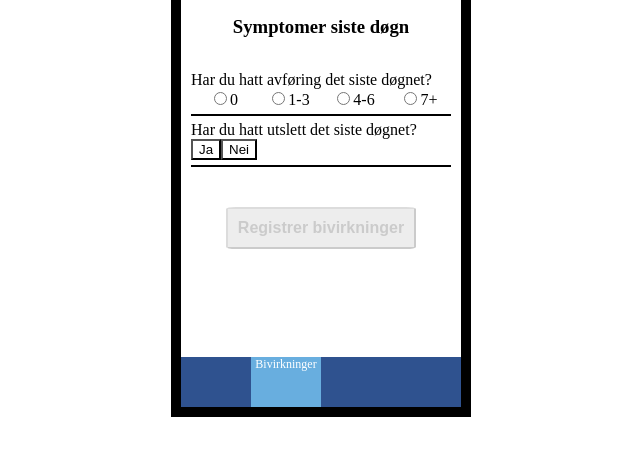
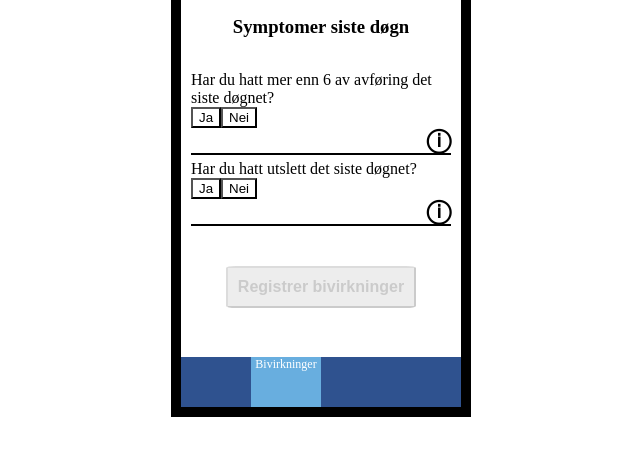
Before and after one commit to hildtest/hildtest.github.io, a plain HTML site: page index.html in a window 1280 px wide. Shown: the part 71-526 px from the top of the page, without its empty margins (319-959 px from the left). Drawn offline with Linux system fonts and the light colour scheme.

Commit message:
creating a more compact code

```diff
--- a/css/style.css
+++ b/css/style.css
@@ -79,8 +79,6 @@ button {
 	background: white;
 }
 
-.liste_bivirkninger_div {}
-
 #angi_antall {
 	position: absolute;
 }
@@ -104,7 +102,8 @@ button {
 }
 
 .bivirkninger {
-	padding-bottom: 5px;
+	position: relative;
+	padding-bottom: 25px;
 	padding-top: 5px;
 	border-bottom: 2px solid black;
 }
@@ -156,3 +155,42 @@ button {
 	opacity: 0.2;
 	color: black;
 }
+
+.informasjon_om_bivirkningen_div {
+	position: absolute;
+	right: 0px;
+	bottom: 0px;
+}
+
+.forstorret_knapp {
+	font-weight: bold;
+	font-size: 150%;
+}
+
+.ingen_kant_eller_bakgrunn {
+	padding: 0;
+	border: none;
+	background: none;
+
+}
+
+.overflate_div {
+	position: absolute;
+	padding: 10px;
+	top: 50px;
+	left: 10px;
+	right: 10px;
+	height: 50%;
+	border: 3px solid black;
+	background-color: white;
+	z-index: 2;
+}
+
+.overflate_div_blank {
+	position: absolute;
+	top: 0px;
+	width: 100%;
+	height: 100%;
+	background-color: transparent;
+	z-index: 1;
+}
--- a/index.html
+++ b/index.html
@@ -24,6 +24,7 @@ Dette er en mock-up av appen</title>
 	<script type="text/javascript" src="js/background.js"></script>
 	<script type="text/javascript" src="js/content.js"></script>
 	<script type="text/javascript" src="js/registrer_alle_bivirkninger.js"></script>
+	<script type="text/javascript" src="js/informasjon_om_bivirkning.js"></script>
 	<script type="text/javascript" src="js/slider2_versjon.js"></script>
 	<script type="text/javascript" src="js/alternativer_versjon.js"></script>
 	<script type="text/javascript" src="js/ja_nei_versjon.js"></script>
--- a/js/alternativer_versjon.js
+++ b/js/alternativer_versjon.js
@@ -6,13 +6,10 @@ var mengde_array = ["0", "1-3", "4-6", "7+"]
 var aktuell_index = 0
 
 
-LagBivirkningElementForRadioKnapper = function (i, bivirkningen, hver_bivirkning_div) {
+LagBivirkningElementForRadioKnapper = function (i, bivirkningen, hver_bivirkning_div, sporsmal_div, innhold_div, resultat_div, endre_knapp) {
 	hver_bivirkning_div.innerHTML = ""
 
-	var sporsmal_div = document.createElement("div")
-	var innhold_div = document.createElement("div")
 	innhold_div.className = "innhold_div_flex"
-	var resultat_div = document.createElement("div")
 
 	var sporsmal_container = document.createElement("div")
 	//sporsmal_container.className = "sporsmal_container_flex"
@@ -20,11 +17,6 @@ LagBivirkningElementForRadioKnapper = function (i, bivirkningen, hver_bivirkning
 	var sporsmal_innhold_div = document.createElement("div")
 	sporsmal_innhold_div.className = "sporsmal_innhold_div"
 	sporsmal_innhold_div.innerHTML = "Har du hatt " + bivirkningen + " det siste døgnet? ";
-
-	var endre_knapp = document.createElement("button")
-	endre_knapp.innerHTML = "Endre"
-	endre_knapp.className = "endre_knapp"
-	BindEndreKnapp2(i, bivirkningen, endre_knapp, hver_bivirkning_div)
 
 	innhold_div.innerHTML = ""
 
@@ -51,13 +43,8 @@ LagBivirkningElementForRadioKnapper = function (i, bivirkningen, hver_bivirkning
 		BindRadioHendelse(i, bivirkningen, radio_input, hver_bivirkning_div, innhold_div, resultat_div)
 	}
 
-	hver_bivirkning_div.appendChild(sporsmal_div)
 	sporsmal_div.appendChild(sporsmal_container)
 	sporsmal_container.appendChild(sporsmal_innhold_div)
-
-	hver_bivirkning_div.appendChild(innhold_div)
-	hver_bivirkning_div.appendChild(resultat_div)
-
 }
 
 
@@ -71,11 +58,3 @@ BindRadioHendelse = function (index, bivirkningen, radio_input, hver_bivirkning_
 		OppdaterFargePaKnapp(registrer_alle_bivirkninger_knapp)
 	}
 }
-
-BindEndreKnapp2 = function (index, bivirkningen, endre_knapp, hver_bivirkning_div) {
-	endre_knapp.onclick = function () {
-		//console.log(index)
-		LagBivirkningElementForRadioKnapper(index, bivirkningen, hver_bivirkning_div)
-		hver_bivirkning_div.classList.remove("active_div")
-	}
-}
--- a/js/content.js
+++ b/js/content.js
@@ -1,7 +1,7 @@
 var content = document.getElementById("content")
 
 //dikotom vs. numerisk
-var bivirkninger = [["avføring", "numerisk"], ["utslett", "dikotom"]]
+var bivirkninger = [["avføring", "numerisk", 6], ["utslett", "dikotom"]]
 //["oppkast", "numerisk"], ["utslett", "dikotom"]
 var status_bivirkninger = []
 for (var i = 0; i < bivirkninger.length; i++) {
@@ -9,6 +9,9 @@ for (var i = 0; i < bivirkninger.length; i++) {
 }
 
 var aktuell_index = 0
+
+var stilart_numerisk = "ja_nei" //radioknapper, slider, ja_nei
+var stilart_dikotom = "ja_nei"
 
 var liste_bivirkninger_div = document.createElement("div")
 liste_bivirkninger_div.classList.add("liste_bivirkninger_div")
@@ -28,25 +31,79 @@ ring_sykehuset_div.classList.add("ring_sykehuset_div")
 ring_sykehuset_div.style.display = "none"
 content.appendChild(ring_sykehuset_div)
 
+var overflate_div = document.createElement("div")
+overflate_div.classList.add("overflate_div")
+overflate_div.style.display = "none"
+content.appendChild(overflate_div)
+
+var overflate_div_blank = document.createElement("div")
+overflate_div_blank.classList.add("overflate_div_blank")
+overflate_div_blank.style.display = "none"
+content.appendChild(overflate_div_blank)
+
+
+
 
 LagListe = function (array) {
 	liste_bivirkninger_div.innerHTML = ""
 
 	for (var i = 0; i < array.length; i++) {
-		var bivirkningen = array[i][0]
-		var bivirkning_talltype = array[i][1]
+		//var bivirkningen = array[i][0]
+		//var bivirkning_talltype = array[i][1]
 		var hver_bivirkning_div = document.createElement("div")
 		hver_bivirkning_div.className = "bivirkninger"
-		if (bivirkning_talltype == "numerisk") {
-			LagBivirkningElementForRadioKnapper(i, bivirkningen, hver_bivirkning_div)
-		}
-		else {
-			LagBivirkningElementForJaNeiKnapper(i, bivirkningen, hver_bivirkning_div)
-		}
+		LagBivirkningElement(i, array, hver_bivirkning_div, stilart_numerisk)
 		liste_bivirkninger_div.appendChild(hver_bivirkning_div)
 	}
 }
 
+LagBivirkningElement = function (i, array, hver_bivirkning_div, stilart_numerisk) {
+	hver_bivirkning_div.innerHTML = ""
+
+	var bivirkningen = array[i][0]
+	var bivirkning_talltype = array[i][1]
+
+	var sporsmal_div = document.createElement("div")
+	var innhold_div = document.createElement("div")
+	var resultat_div = document.createElement("div")
+
+	var endre_knapp = document.createElement("button")
+	endre_knapp.innerHTML = "Endre"
+	endre_knapp.className = "endre_knapp"
+	BindEndreKnapp(i, bivirkningen, endre_knapp, hver_bivirkning_div, bivirkning_talltype, stilart_numerisk)
+
+	if (bivirkning_talltype == "numerisk") {
+		if (stilart_numerisk == "radioknapper") {
+			LagBivirkningElementForRadioKnapper(i, bivirkningen, hver_bivirkning_div, sporsmal_div, innhold_div, resultat_div, endre_knapp)
+		}
+		else if (stilart_numerisk == "slider") {
+			LagBivirkningElementForSlider(i, bivirkningen, hver_bivirkning_div, sporsmal_div, innhold_div, resultat_div, endre_knapp)
+		}
+		else if (stilart_numerisk == "ja_nei") {
+			var bivirkningen_grense = array[i][2]
+			LagBivirkningElementForJaNeiKnapperMedGrense(i, bivirkningen, bivirkningen_grense, hver_bivirkning_div, sporsmal_div, innhold_div, resultat_div, endre_knapp)
+		}
+	}
+	else if (bivirkning_talltype == "dikotom") {
+		LagBivirkningElementForJaNeiKnapper(i, bivirkningen, hver_bivirkning_div, sporsmal_div, innhold_div, resultat_div, endre_knapp)
+	}
+	hver_bivirkning_div.appendChild(sporsmal_div)
+	hver_bivirkning_div.appendChild(innhold_div)
+	hver_bivirkning_div.appendChild(resultat_div)
+	VisInformasjonKnappOmBivirkningen(hver_bivirkning_div, bivirkningen)
+}
+
+BindEndreKnapp = function (index, bivirkningen, endre_knapp, hver_bivirkning_div, bivirkning_talltype, stilart_numerisk) {
+	endre_knapp.onclick = function () {
+		//console.log(index)
+		LagBivirkningElement(index, bivirkningen, bivirkning_talltype, hver_bivirkning_div, stilart_numerisk)
+		hver_bivirkning_div.classList.remove("active_div")
+	}
+}
+
+VisDivSomGarOverInnhold = function () {
+
+}
 
 SkjulDiv = function (div) {
 	console.log(div)
--- /dev/null
+++ b/js/informasjon_om_bivirkning.js
@@ -0,0 +1,43 @@
+VisInformasjonKnappOmBivirkningen = function (hver_bivirkning_div, bivirkningen) {
+	var informasjon_om_bivirkningen_div = document.createElement("div")
+	informasjon_om_bivirkningen_div.className = "informasjon_om_bivirkningen_div"
+	var informasjon_om_bivirkningen_knapp = document.createElement("button")
+	informasjon_om_bivirkningen_knapp.classList.add("forstorret_knapp")
+	informasjon_om_bivirkningen_knapp.classList.add("ingen_kant_eller_bakgrunn")
+	informasjon_om_bivirkningen_knapp.innerHTML = "&#9432"
+	informasjon_om_bivirkningen_div.appendChild(informasjon_om_bivirkningen_knapp)
+	hver_bivirkning_div.appendChild(informasjon_om_bivirkningen_div)
+
+	BindHendelseInformasjonOmBivirkningen(informasjon_om_bivirkningen_knapp, bivirkningen)
+}
+
+BindHendelseInformasjonOmBivirkningen = function (knapp, bivirkningen) {
+	knapp.onclick = function () {
+		console.log(bivirkningen)
+		VisRelevantInformasjon(overflate_div, overflate_div_blank, bivirkningen)
+	}
+}
+
+VisRelevantInformasjon = function (div, div_blank, bivirkningen) {
+	div.style.display = "block"
+	div_blank.style.display = "block"
+	div_blank.style.padding = "0px"
+	div.innerHTML = ""
+	div.innerHTML += "Her står det relevant informasjon om bivirkningen. <br>"
+	div.innerHTML += "Som hvor vanlig den er, hvorfor den er alvorlig og hva man bør gjøre hvis den er såpass alvorlig.<br>"
+	div.innerHTML += "<br>"
+
+	var tilbake_til_bivirkning_oversikt_knapp = document.createElement("button")
+	tilbake_til_bivirkning_oversikt_knapp.innerHTML = "Tilbake"
+	div.appendChild(tilbake_til_bivirkning_oversikt_knapp)
+
+	tilbake_til_bivirkning_oversikt_knapp.onclick = function () {
+		SkjulDiv(overflate_div)
+		SkjulDiv(overflate_div_blank)
+	}
+}
+
+overflate_div_blank.onclick = function () {
+	SkjulDiv(overflate_div)
+	SkjulDiv(overflate_div_blank)
+}
--- a/js/ja_nei_versjon.js
+++ b/js/ja_nei_versjon.js
@@ -1,10 +1,4 @@
-LagBivirkningElementForJaNeiKnapper = function (i, bivirkningen, hver_bivirkning_div) {
-	hver_bivirkning_div.innerHTML = ""
-
-	var sporsmal_div = document.createElement("div")
-	//sporsmal_div.id = "sporsmal_div"
-	var innhold_div = document.createElement("div")
-	var resultat_div = document.createElement("div")
+LagBivirkningElementForJaNeiKnapper = function (i, bivirkningen, hver_bivirkning_div, sporsmal_div, innhold_div, resultat_div, endre_knapp) {
 
 	var sporsmal_container = document.createElement("div")
 	//sporsmal_container.className = "sporsmal_container_flex"
@@ -21,24 +15,41 @@ LagBivirkningElementForJaNeiKnapper = function (i, bivirkningen, hver_bivirkning
 	var nei_knapp = document.createElement("button")
 	nei_knapp.innerHTML = "Nei"
 
-
-	var endre_knapp = document.createElement("button")
-	endre_knapp.innerHTML = "Endre"
-	endre_knapp.className = "endre_knapp"
-	BindEndreKnapp(i, bivirkningen, endre_knapp, hver_bivirkning_div)
-
 	BindHendelseJaNeiKnapper(i, bivirkningen, ja_knapp, nei_knapp, sporsmal_div, sporsmal_knapper_div, innhold_div, resultat_div, endre_knapp, hver_bivirkning_div)
 
-	hver_bivirkning_div.appendChild(sporsmal_div)
 	sporsmal_div.appendChild(sporsmal_container)
 	sporsmal_container.appendChild(sporsmal_innhold_div)
 	sporsmal_container.appendChild(sporsmal_knapper_div)
 	sporsmal_knapper_div.appendChild(ja_knapp)
 	sporsmal_knapper_div.appendChild(nei_knapp)
+}
 
-	hver_bivirkning_div.appendChild(innhold_div)
-	hver_bivirkning_div.appendChild(resultat_div)
+LagBivirkningElementForJaNeiKnapperMedGrense = function (i, bivirkningen, bivirkningen_grense, hver_bivirkning_div, sporsmal_div, innhold_div, resultat_div, endre_knapp) {
+
+	var sporsmal_container = document.createElement("div")
+	//sporsmal_container.className = "sporsmal_container_flex"
+
+	var sporsmal_knapper_div = document.createElement("div")
+	sporsmal_knapper_div.className = "sporsmal_knapper_div"
+
+	var sporsmal_innhold_div = document.createElement("div")
+	sporsmal_innhold_div.className = "sporsmal_innhold_div"
+	sporsmal_innhold_div.innerHTML = "Har du hatt mer enn " + bivirkningen_grense + " av " + bivirkningen + " det siste døgnet? ";
+
+	var ja_knapp = document.createElement("button")
+	ja_knapp.innerHTML = "Ja"
+	var nei_knapp = document.createElement("button")
+	nei_knapp.innerHTML = "Nei"
+
+	BindHendelseJaNeiKnapper(i, bivirkningen, ja_knapp, nei_knapp, sporsmal_div, sporsmal_knapper_div, innhold_div, resultat_div, endre_knapp, hver_bivirkning_div)
+
+	sporsmal_div.appendChild(sporsmal_container)
+	sporsmal_container.appendChild(sporsmal_innhold_div)
+	sporsmal_container.appendChild(sporsmal_knapper_div)
+	sporsmal_knapper_div.appendChild(ja_knapp)
+	sporsmal_knapper_div.appendChild(nei_knapp)
 }
+
 
 BindHendelseJaNeiKnapper = function (i, bivirkningen, ja_knapp, nei_knapp, sporsmal_div, sporsmal_knapper_div, innhold_div, resultat_div, endre_knapp, hver_bivirkning_div) {
 	ja_knapp.onclick = function () {
--- a/js/slider2_versjon.js
+++ b/js/slider2_versjon.js
@@ -1,10 +1,5 @@
 
-LagBivirkningElementForSlider = function (i, bivirkningen, hver_bivirkning_div) {
-	hver_bivirkning_div.innerHTML = ""
-
-	var sporsmal_div = document.createElement("div")
-	var innhold_div = document.createElement("div")
-	var resultat_div = document.createElement("div")
+LagBivirkningElementForSlider = function (i, bivirkningen, hver_bivirkning_div, sporsmal_div, innhold_div, resultat_div, endre_knapp) {
 
 	var sporsmal_container = document.createElement("div")
 	//sporsmal_container.className = "sporsmal_container_flex"
@@ -22,22 +17,15 @@ LagBivirkningElementForSlider = function (i, bivirkningen, hver_bivirkning_div)
 	var bekreft_antall_knapp = document.createElement("button")
 	bekreft_antall_knapp.innerHTML = "Legg inn"
 
-	var endre_knapp = document.createElement("button")
-	endre_knapp.innerHTML = "Endre"
-	endre_knapp.className = "endre_knapp"
-	BindEndreKnapp(i, bivirkningen, endre_knapp, hver_bivirkning_div)
 
 	BindHendelseVisSlider(i, bivirkningen, vis_slider_knapp, sporsmal_div, sporsmal_knapper_div, innhold_div, resultat_div, endre_knapp, bekreft_antall_knapp, hver_bivirkning_div)
 
-	hver_bivirkning_div.appendChild(sporsmal_div)
+
 	sporsmal_div.appendChild(sporsmal_container)
 	sporsmal_container.appendChild(sporsmal_innhold_div)
 	sporsmal_container.appendChild(sporsmal_knapper_div)
 
 	innhold_div.appendChild(vis_slider_knapp)
-
-	hver_bivirkning_div.appendChild(innhold_div)
-	hver_bivirkning_div.appendChild(resultat_div)
 }
 
 BindHendelseVisSlider = function (index, bivirkningen, vis_slider_knapp, sporsmal_div, sporsmal_knapper_div, innhold_div, resultat_div, endre_knapp, bekreft_antall_knapp, hver_bivirkning_div) {
@@ -113,13 +101,3 @@ BindHendelseSlider = function (index, bivirkningen, slider, sporsmal_div, sporsm
 		OppdaterFargePaKnapp(registrer_alle_bivirkninger_knapp)
 	}
 }
-
-
-BindEndreKnapp = function (index, bivirkningen, endre_knapp, hver_bivirkning_div) {
-	endre_knapp.onclick = function () {
-		//console.log(index)
-		LagBivirkningElementForSlider(index, bivirkningen, hver_bivirkning_div)
-		hver_bivirkning_div.classList.remove("active_div")
-	}
-
-}
```
Also changed, not shown: js/ekstra/dagens_versjon.js (renamed from js/dagens_versjon.js).
